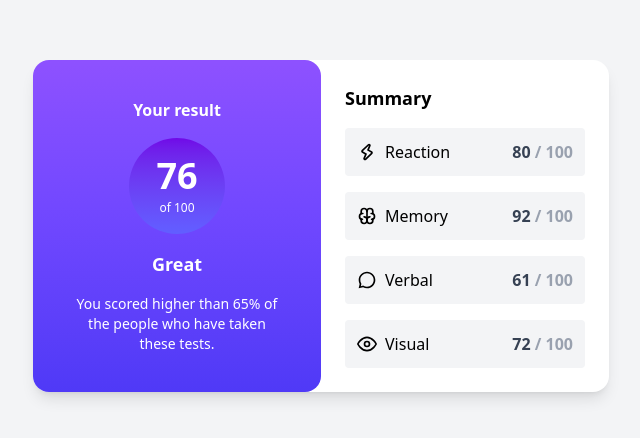
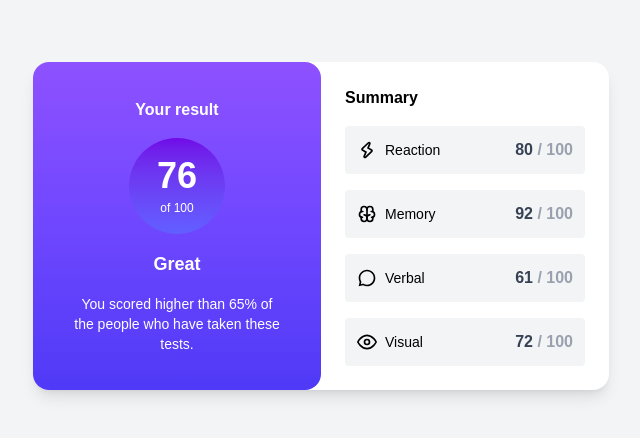
Before and after one commit to anet-eny/results-summary-component, a React (Vite) app: page / in a window 1280 px wide. Shown: the part 174-612 px from the top of the page, without its empty margins (319-959 px from the left). Built offline with nearby package versions, Linux system fonts and the light colour scheme.

Commit message:
Install and apply custom Hanken Grotesk font from fontsource

```diff
--- a/package.json
+++ b/package.json
@@ -10,6 +10,7 @@
     "preview": "vite preview"
   },
   "dependencies": {
+    "@fontsource/hanken-grotesk": "^5.2.6",
     "@tailwindcss/vite": "^4.1.11",
     "react": "^19.1.0",
     "react-dom": "^19.1.0",
--- a/src/components/ResultSummary.jsx
+++ b/src/components/ResultSummary.jsx
@@ -5,7 +5,7 @@ import SummaryItem from "./SummaryItem";
 function ResultSummary() {
   return (
     <div className="space-y-4 p-6 md:w-1/2 ">
-      <h2 className="text-lg font-semibold">Summary</h2>
+      <h2 className="font-bold">Summary</h2>
       {resultsData.map((item) => {
         const Icon = iconMap[item.category];
         return (
--- a/src/components/SummaryItem.jsx
+++ b/src/components/SummaryItem.jsx
@@ -3,7 +3,7 @@ function SummaryItem({ category, score, Icon }) {
     <div className="flex items-center justify-between bg-gray-100 rounded p-3">
       <div className="flex items-center gap-2">
         <Icon className="text-xl" />
-        <span className="font-medium">{category}</span>
+        <span className="text-sm">{category}</span>
       </div>
       <div>
         <span className="text-gray-700 font-bold">{score}</span>
--- a/src/index.css
+++ b/src/index.css
@@ -1,4 +1,9 @@
 @import "tailwindcss";
 
-@layer base {
+@import "@fontsource/hanken-grotesk/400.css";
+@import "@fontsource/hanken-grotesk/600.css";
+@import "@fontsource/hanken-grotesk/700.css";
+
+body {
+  font-family: "Hanken Grotesk", sans-serif;
 }
--- /dev/null
+++ b/tailwind.config.cjs
@@ -0,0 +1,11 @@
+/** @type {import('tailwindcss').Config} */
+module.exports = {
+  content: ["./index.html", "./src/**/*.{js,ts,jsx,tsx}"],
+  theme: {
+    extend: {
+      fontFamily: {
+        "hanken-grotesk": ['"Hanken Grotesk"', "sans-serif"],
+      },
+    },
+  },
+};
```
Also changed, not shown: 1 other file (tests, documents, lock files or other folders).
